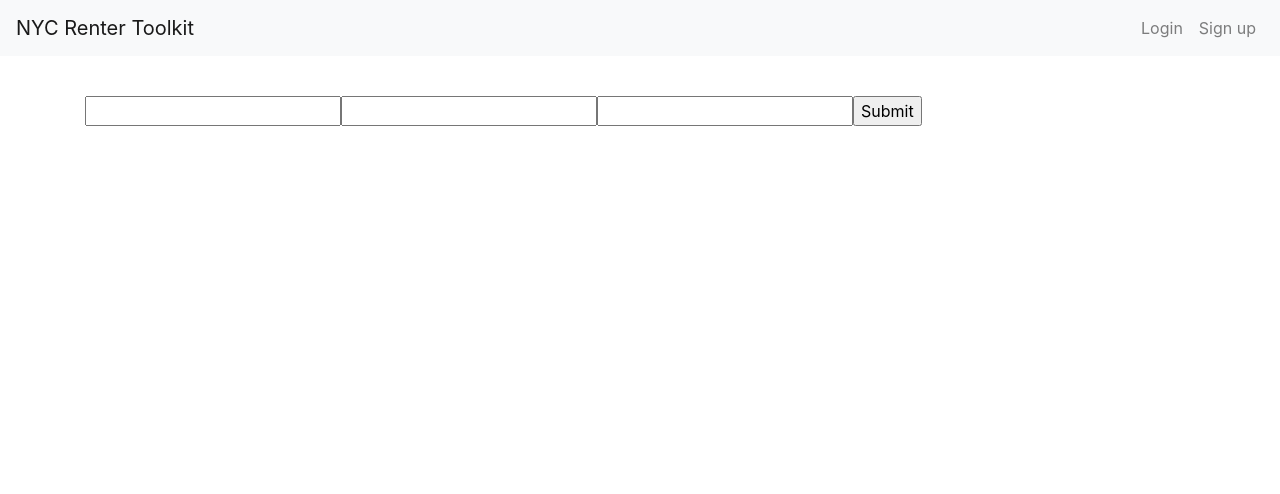
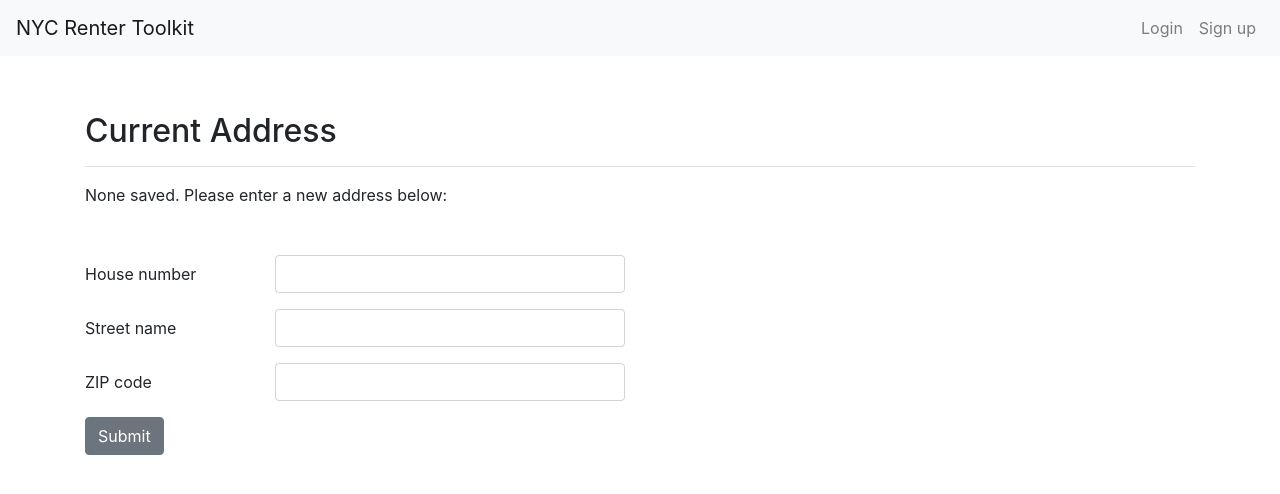
Before and after one commit to skalum/nyc-renters-toolkit, a React (Create React App) app: page /address in a window 1280 px wide. Shown: the top 494 px of the page. Built offline with nearby package versions, Linux system fonts and the light colour scheme; no server answers.

Commit message:
add Bootstrap and tidy up address input page

```diff
--- a/src/App.js
+++ b/src/App.js
@@ -66,7 +66,7 @@ class App extends Component {
                       <NavItem>
                         <NavLink className="nav-link" to="/signout">Sign out</NavLink>
                       </NavItem>
-                      </>
+                    </>
                   }
                   {!this.props.isAuthenticated &&
                     <>
--- a/src/components/Address.js
+++ b/src/components/Address.js
@@ -3,9 +3,25 @@ import React from 'react';
 const Address = (props) => {
 
   return (
-    <div>
-      <h1>{props.address.houseNumber} {props.address.boePreferredStreetName}</h1>
-    </div>
+    <>
+      <div className="d-flex justify-content-between flex-wrap flex-md-nowrap align-items-center pt-3 pb-2 mb-3 border-bottom">
+        <h1 className="h2">Current Address</h1>
+      </div>
+      {props.address.houseNumber &&
+        <>
+          {props.address.houseNumber} {props.address.boePreferredStreetName}<br />
+          {props.address.uspsPreferredCityName}, NY {props.address.zipCode}< br />
+          <br />
+          To change, enter a new address below:
+        </>
+      }
+      {!props.address.houseNumber &&
+        <>
+          None saved. Please enter a new address below:
+        </>
+      }
+      <br /><br /><br />
+    </>
   )
 }
 
--- a/src/components/AddressInput.js
+++ b/src/components/AddressInput.js
@@ -1,4 +1,11 @@
 import React, { Component } from 'react';
+import {
+  Col,
+  Form,
+  FormGroup,
+  Label,
+  Input,
+  Button, } from 'reactstrap'
 
 class AddressInput extends Component {
   state = {
@@ -20,29 +27,27 @@ class AddressInput extends Component {
 
   render() {
     return (
-      <div>
-        <form onSubmit={this.handleSubmit}>
-          <input
-            type="text"
-            name="houseNumber"
-            value={this.state.houseNumber}
-            onChange={this.handleChange}
-          />
-          <input
-            type="text"
-            name="street"
-            value={this.state.street}
-            onChange={this.handleChange}
-          />
-          <input
-            type="text"
-            name="zip"
-            value={this.state.zip}
-            onChange={this.handleChange}
-          />
-          <input type="submit" />
-        </form>
-      </div>
+      <Form onSubmit={this.handleSubmit}>
+        <FormGroup row>
+          <Label for="houseNumber" sm={2}>House number</Label>
+          <Col sm={4}>
+            <Input type="number" name="houseNumber" id="houseNumber" value={this.props.houseNumber} onChange={this.handleChange} />
+          </Col>
+        </FormGroup>
+        <FormGroup row>
+          <Label for="street" sm={2}>Street name</Label>
+          <Col sm={4}>
+            <Input type="text" name="street" id="street" value={this.props.street} onChange={this.handleChange} />
+          </Col>
+        </FormGroup>
+        <FormGroup row>
+          <Label for="houseNumber" sm={2}>ZIP code</Label>
+          <Col sm={4}>
+            <Input type="number" name="zip" id="zip" value={this.props.zip} onChange={this.handleChange} />
+          </Col>
+        </FormGroup>
+        <Button>Submit</Button>
+      </Form>
     );
   }
 };
--- a/src/containers/AddressContainer.js
+++ b/src/containers/AddressContainer.js
@@ -17,8 +17,8 @@ class AddressContainer extends Component {
   render() {
     return (
       <div className="container mt-5 pt-5">
+        <Address address={this.props.address} />
         <AddressInput setAddress={this.props.setAddress} user={this.props.user} />
-        <Address address={this.props.address} />
       </div>
     );
   }
```
